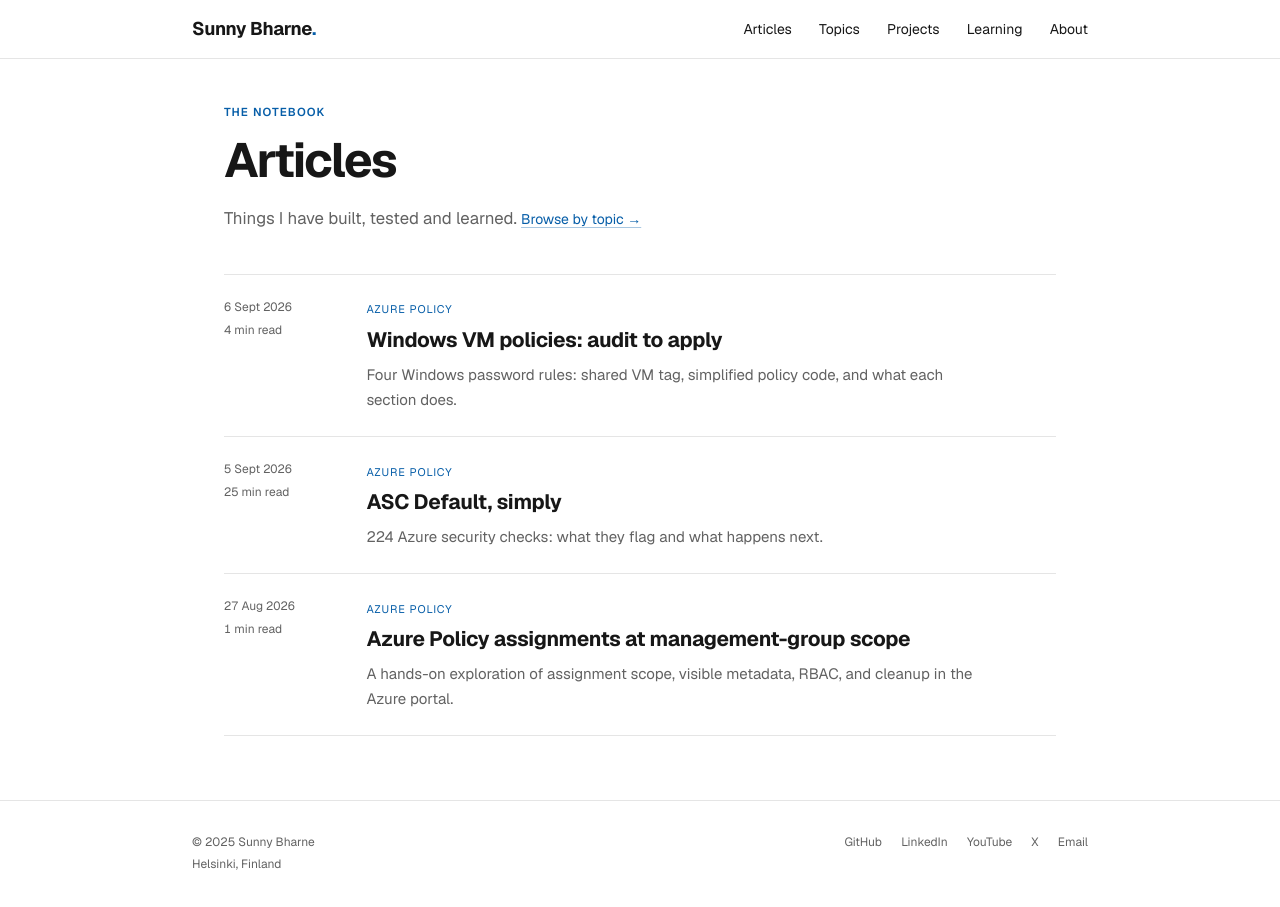
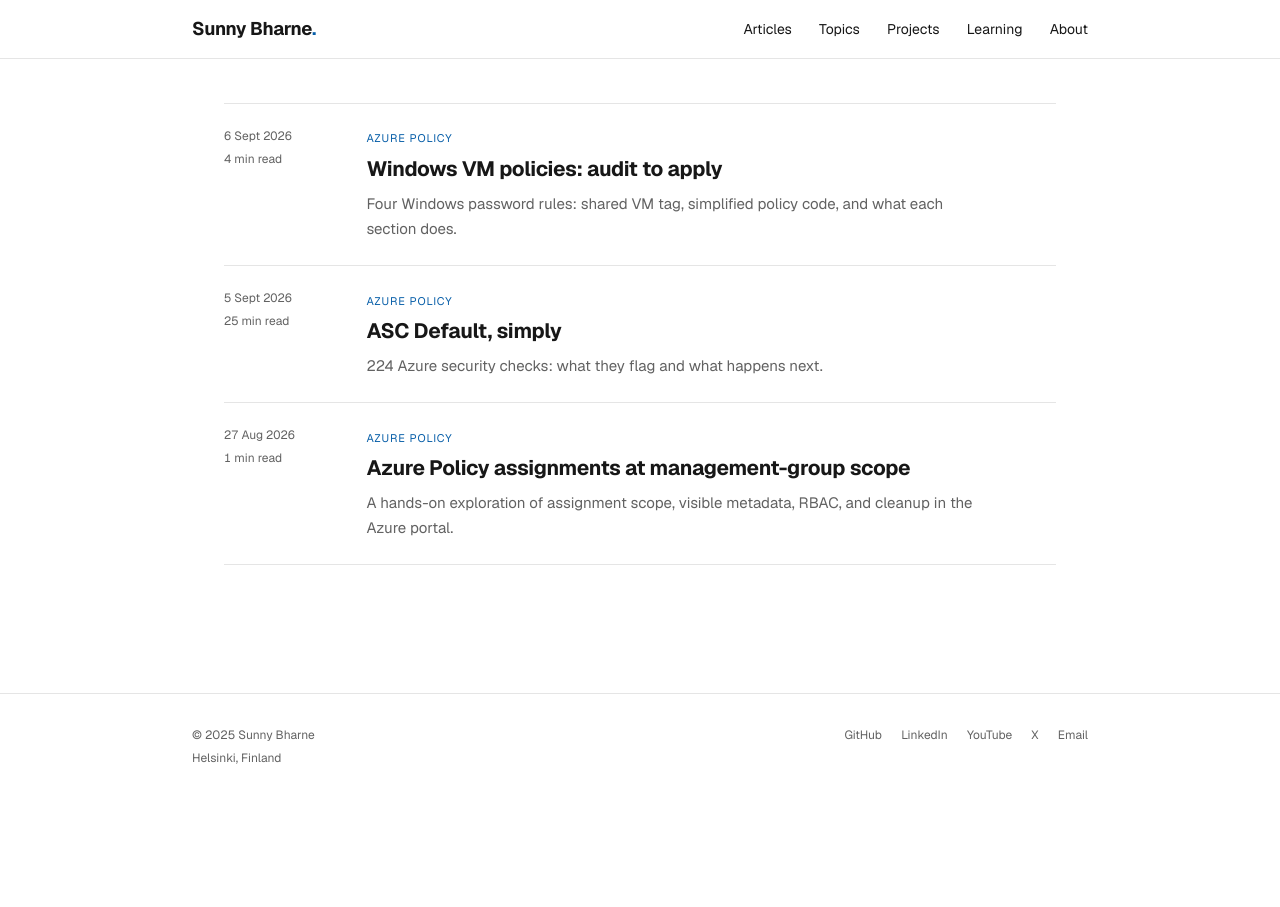
Before and after one commit to sunnybharne/sunnybharne, a Next.js app: page /articles in a window 1280 px wide. After the commit the page ends 800 px from the top, so only its background shows below. Built offline with nearby package versions, Linux system fonts and the light colour scheme.

Commit message:
Simplify articles page

```diff
--- a/app/articles/page.tsx
+++ b/app/articles/page.tsx
@@ -1,5 +1,4 @@
 import type { Metadata } from 'next';
-import Link from 'next/link';
 import ArticleList from '@/app/components/ArticleList';
 import { getArticles } from '@/lib/articles';
 
@@ -13,11 +12,6 @@ export default async function ArticlesPage() {
   const articles = await getArticles();
   return (
     <div className="page-shell">
-      <header className="page-heading">
-        <p className="eyebrow">The notebook</p>
-        <h1>Articles</h1>
-        <p className="page-intro">Things I have built, tested and learned. <Link className="text-link" href="/topics/">Browse by topic →</Link></p>
-      </header>
       <ArticleList articles={articles} />
     </div>
   );
```
